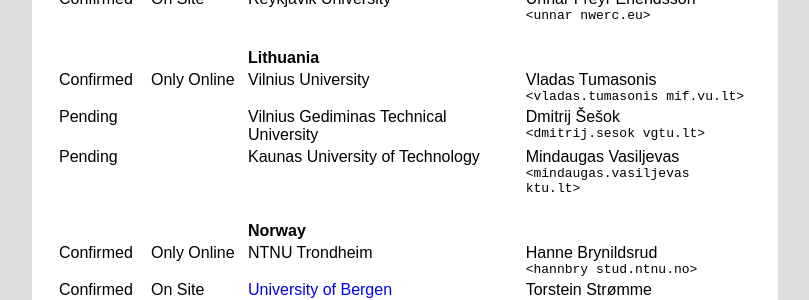
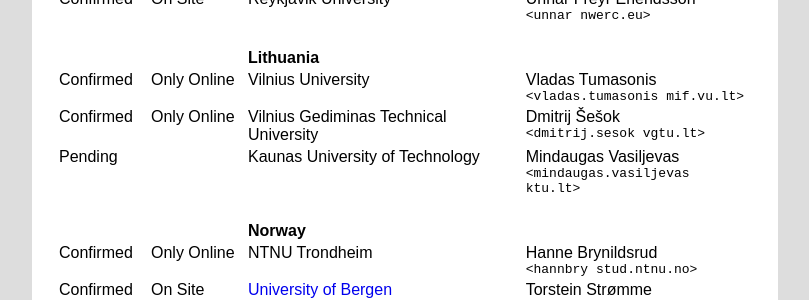
Before and after one commit to icpc/ncpc-web, a Jekyll site: the page built from ncpc2021/index.html, in a window 1280 px wide and 900 px high, scrolled down 1555 px. Shown: the part 152-452 px from the top of the window, without its empty margins (235-1044 px from the left). Built offline with Jekyll 4.4.1, drawn with Linux system fonts in a browser that asks for light colours.

Commit message:
[ncpc2021] confirm Vilnius Gediminas

```diff
--- a/_data/ncpc2021sites.yml
+++ b/_data/ncpc2021sites.yml
@@ -67,7 +67,8 @@
   - name : Vilnius Gediminas Technical University
     contact: Dmitrij Šešok
     email: 'dmitrij.sesok vgtu.lt'
-    confirmed: false
+    confirmed: true
+    contestType: Only Online
   - name : Kaunas University of Technology
     contact: Mindaugas Vasiljevas
     email: 'mindaugas.vasiljevas ktu.lt'
```
